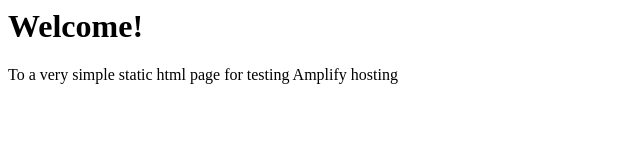
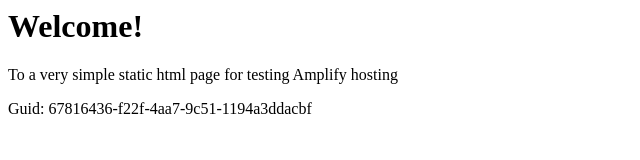
Before and after one commit to aws-aemilia-gru/Github-PR-Commit-Integration-Test-DoNotTouch-v0-prod-sa-east-1, a website: page src/index.html in a window 1280 px wide. Shown: the whole page, without its empty margins (0-640 px from the left). Drawn offline with Linux system fonts and the light colour scheme.

Commit message:
commit from integ tests

```diff
--- a/src/index.html
+++ b/src/index.html
@@ -1,3 +1,5 @@
+
+
 <html lang="en">
 
 <head>
@@ -10,6 +12,6 @@
 <body>
     <h1>Welcome!</h1>
     <p>To a very simple static html page for testing Amplify hosting</p>
-</body>
+    <p>Guid: 67816436-f22f-4aa7-9c51-1194a3ddacbf</p></body>
 
 </html>
```
